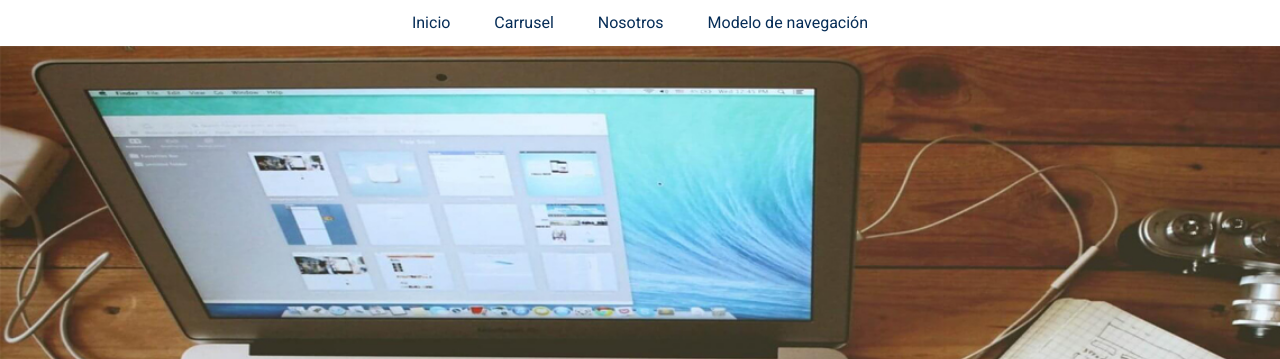
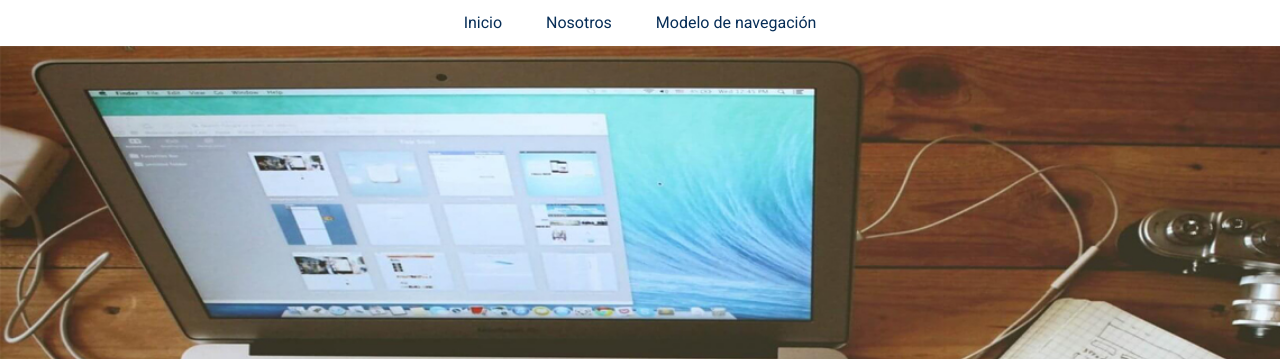
Before and after one commit to alanalexxis/MockupsSlider, a plain HTML site: page index.html in a window 1280 px wide. Shown: the top 359 px of the page. Drawn offline with Linux system fonts and the light colour scheme.

Commit message:
arreglado vinculo nabvar

```diff
--- a/index.html
+++ b/index.html
@@ -10,7 +10,7 @@
       <nav>
         <ul>
           <li><a href="index.html">Inicio</a></li>
-          <li><a href="home.html">Carrusel</a></li>
+
           <li><a href="nosotros.html">Nosotros</a></li>
           <li><a href="mockup1.html">Modelo de navegación</a></li>
         </ul>
```
Also changed, not shown: nosotros.html (+1 -1 lines).
